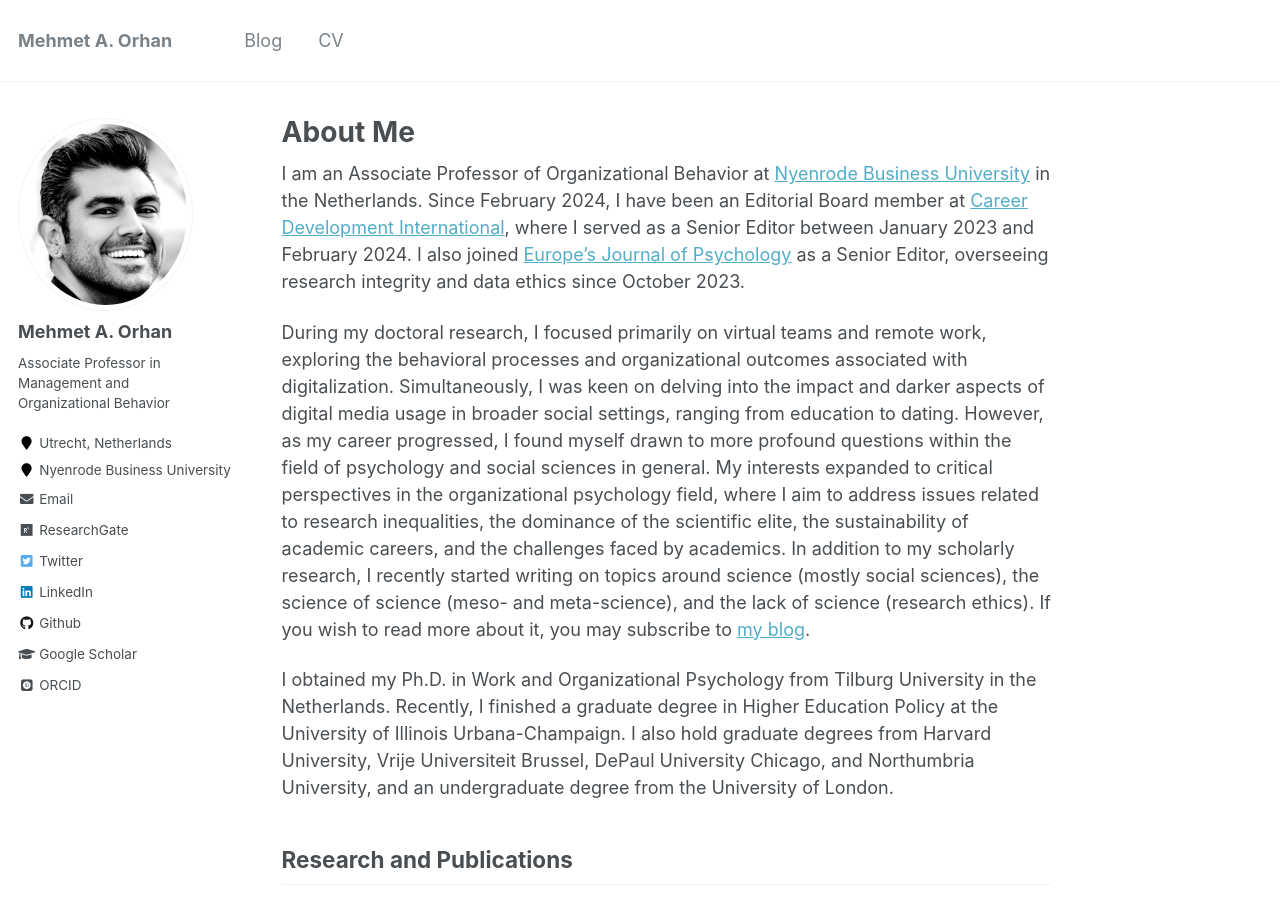
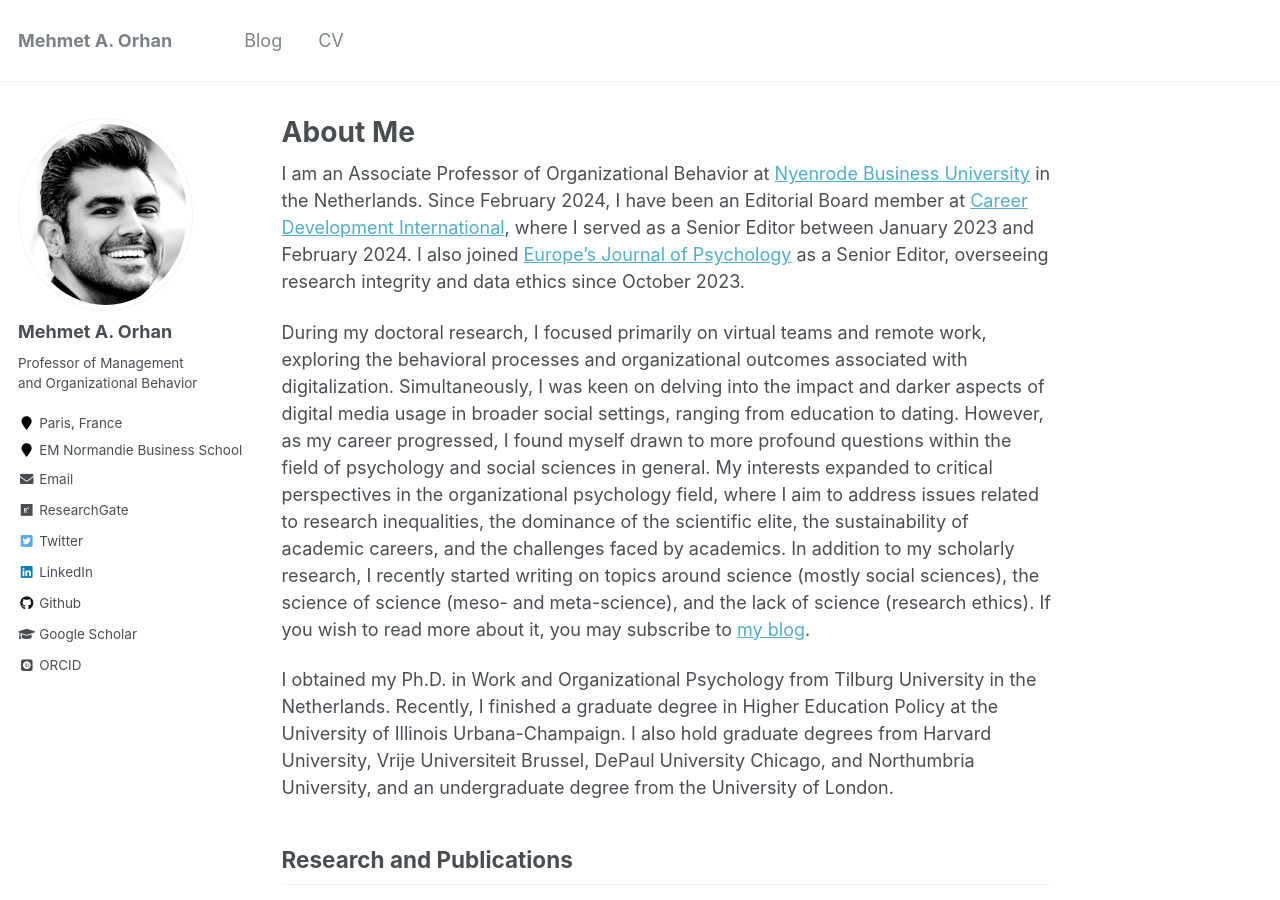
Before and after one commit to maorhan/maorhan.github.io, a Jekyll site: the page built from _pages/about.md, in a window 1280 px wide and 900 px high. Built offline with Jekyll 4.4.1, drawn with Linux system fonts in a browser that asks for light colours; some web fonts are replaced.

Commit message:
Update _config.yml

```diff
--- a/_config.yml
+++ b/_config.yml
@@ -82,12 +82,12 @@ analytics:
 author:
   name             : "Mehmet A. Orhan"
   avatar           : "maoprofile.png"
-  bio              : "Associate Professor in Management and Organizational Behavior"
-  location         : "Utrecht, Netherlands"
-  employer         : "Nyenrode Business University"
+  bio              : "Professor of Management and Organizational Behavior"
+  location         : "Paris, France"
+  employer         : "EM Normandie Business School"
   pubmed           :
   googlescholar    : "https://scholar.google.com/citations?user=cqyUcDoAAAAJ&hl=en"
-  email            : "m.orhan@nyenrode.nl"
+  email            : "morhan@alumni.harvard.edu"
   researchgate     : "https://www.researchgate.net/profile/Mehmet-A-Orhan"
   uri              :
   bitbucket        :
```
